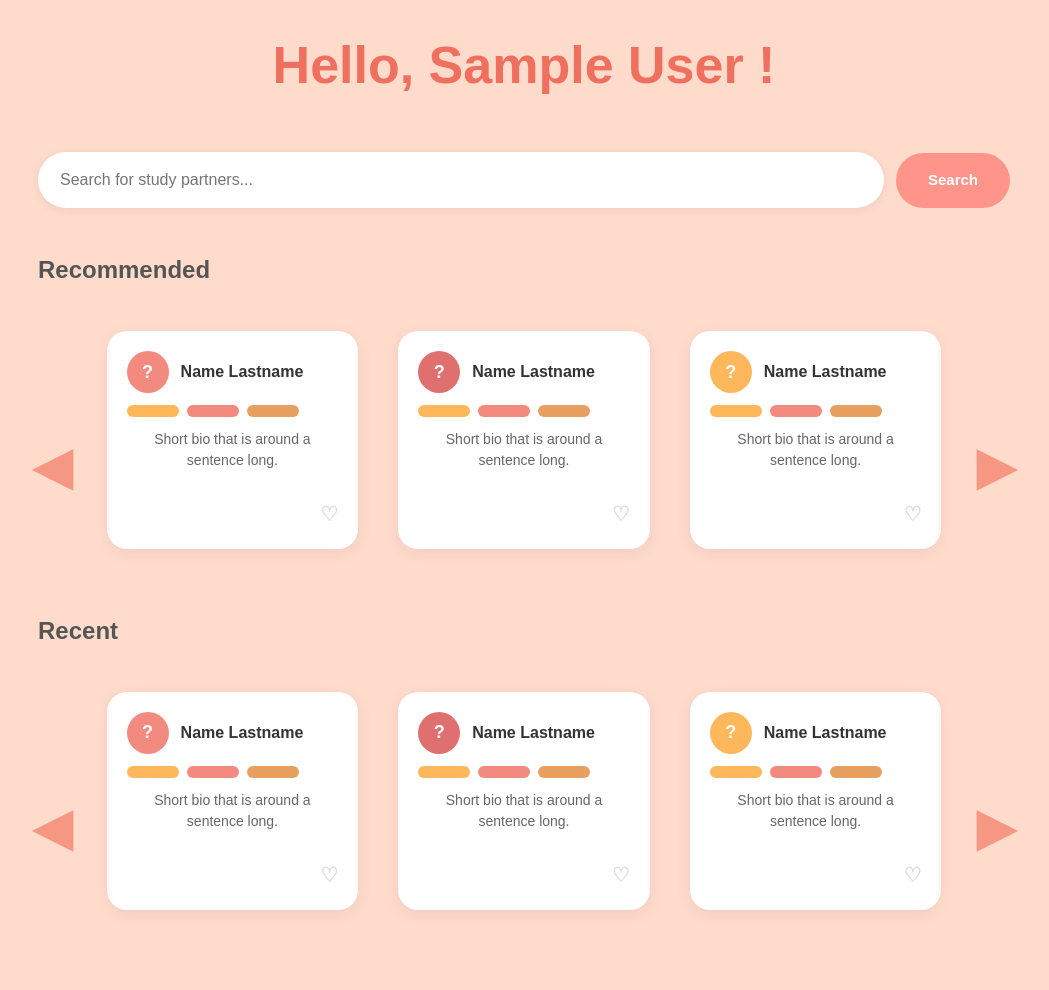
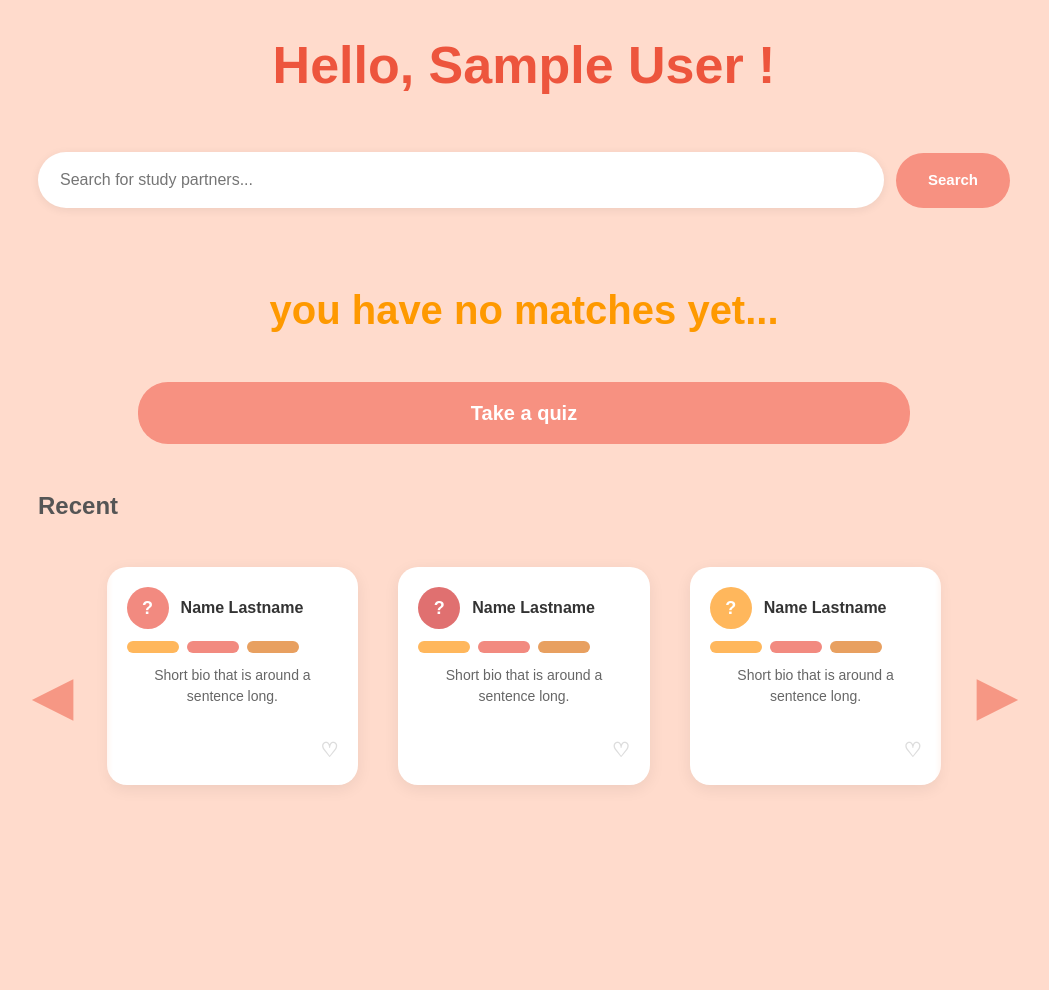
Before and after one commit to TomTran11/CITS3403_AGILE_WEB, a Flask app: page /dashboard in a window 1280 px wide. Shown: the part 98-1088 px from the top of the page, without its empty margins (116-1165 px from the left). After the commit the page ends 883 px from the top, so only its background shows below. Run offline with Flask 3, Linux system fonts and the light colour scheme; the visitor is signed in with stand-in values (Sample User, id 1); tables that the repository leaves empty hold one stand-in row (values such as "Sample post").

Commit message:
fixed multi carousel scrolling and started integrating matching with recommended users

```diff
--- a/web/main/routes.py
+++ b/web/main/routes.py
@@ -4,6 +4,7 @@ from werkzeug.security import check_password_hash, generate_password_hash
 from web import db
 from web.api.models import User, SocialLink, UserBio
 from . import main
+from web.matching.service import find_matches_for_user
 from web.auth.utils import require_login
 
 @main.route('/')
@@ -17,7 +18,14 @@ def landing_page():
 def dashboard():
     username = session.get("user")
     user = User.query.filter_by(username=username).first()
-    return render_template('main/dashboard.html', user=user)
+    threshold = request.args.get("threshold", default=10, type=int)
+
+    #This calls the matching logic in service.py
+    matches = find_matches_for_user(username, threshold)
+    return render_template('main/dashboard.html', user=user, matches=matches)
+
+
+
 
 @main.route('/about')
 def about():
--- a/web/static/css/dashboard.css
+++ b/web/static/css/dashboard.css
@@ -25,7 +25,7 @@
 .dashboard-greeting {
     font-size: 52px;
     font-weight: 800;
-    color: #F07060;
+    color: #ED553D;
     text-align: center;
 }
 
@@ -51,7 +51,7 @@
     width: auto;
     padding: 16px 32px;
     border-radius: 30px;
-    background: #FF958A;
+    background: #F79181;
     color: white;
     font-weight: 700;
     font-size: 15px;
@@ -174,3 +146,29 @@
 .dashboard-content button { width: auto; margin-top: 0 ; }
 .dashboard-content input  { width: auto; margin: 0 ; }
 .search-btn  { width: auto; padding: 16px 32px; border-radius: 30px; }
+
+
+
+
+.carousel-inner{
+    mask-image: linear-gradient(to left,transparent 0%, black 3%, black 97%, transparent 100%);
+    display:flex;
+    text-align: center;
+    justify-content: space-evenly;
+
+
+}
+
+.carousel-item{
+    display:block;
+    margin: 20px;
+    flex: 0 0 calc((100%/3) - 40px);
+}
+
+.carousel-control-prev-icon{
+    margin-right: 200px;
+}
+
+.carousel-control-next-icon {
+    margin-left: 200px;
+}
--- a/web/static/js/carousel.js
+++ b/web/static/js/carousel.js
@@ -5,20 +5,18 @@ document.querySelectorAll(".carousel").forEach(carousel => {
     const items = carousel.querySelectorAll(".carousel-item");
     const prev = carousel.querySelectorAll(".carousel-control-prev-icon");
     const next = carousel.querySelectorAll(".carousel-control-next-icon");
+    const initClasses = Array.from(carousel.classList)
+    const loop = initClasses.includes("loop");
+    const animation = initClasses.includes("animation");
+
+
 
     // VARIABLE DEFINITIONS //
     let current = 0;
     let upcoming = 0;
     let ready = true;
-    let loop = false;
-    if (Array.from(carousel.classList).includes("loop")){
-        loop = true;
-    }
 
-    let animation = false; //when false, none of the animation related class changes are applied
-    if (Array.from(carousel.classList).includes("animation")){
-        animation = true;
-    }
+
 
     /*
     * this function is used to hide a carousel item to either the left or right
@@ -94,11 +92,12 @@ document.querySelectorAll(".carousel").forEach(carousel => {
     * this function moves carousel items on click of previous button
     */
     $(prev).on('click', function(){
+
         //return if not ready
         if (ready!=true){
             return
         }
-        if (current != 0){
+        if (current > 0){
             upcoming = current - 1;
             hide('left');
             show('right');
@@ -111,18 +110,18 @@ document.querySelectorAll(".carousel").forEach(carousel => {
                 show('right');
             }
         }
-
     });
 
     /*
     * this function moves carousel items on click of next button
     */
     $(next).on('click', function(){
+
         //return if not ready
         if (ready!=true){
             return
         }
-        if (current != items.length - 1){
+        if (current < items.length - 1){
             upcoming = current + 1;
             hide('right');
             show('left');
@@ -130,7 +129,7 @@ document.querySelectorAll(".carousel").forEach(carousel => {
         else{
             // only wrap backwards if looping is allowed
             if (loop == true){
-                upcoming = 0
+                upcoming = 0;
                 hide('right');
                 show('left');
             }
--- a/web/static/js/multi_carousel.js
+++ b/web/static/js/multi_carousel.js
@@ -9,16 +9,23 @@ document.querySelectorAll(".carousel").forEach(carousel => {
     let carousel_width = $(inner)[0].scrollWidth;
     let card_width = $(items).width()+40;
     let scroll_pos = 0;
+    let current = 0
 
 
     $(next).on('click', function(){
-        scroll_pos += card_width;
-        $(inner).animate({scrollLeft: scroll_pos}, 600);
+        if (current < items.length-3){
+            scroll_pos += card_width;
+            $(inner).animate({scrollLeft: scroll_pos}, 600);
+            current += 1;
+        }
     });
 
     $(prev).on('click', function(){
-        scroll_pos -= card_width;
-        $(inner).animate({scrollLeft: scroll_pos}, 600);
+        if (current > 0){
+            scroll_pos -= card_width;
+            $(inner).animate({scrollLeft: scroll_pos}, 600);
+            current -= 1;
+        }
     });
 
 });
--- a/web/templates/main/dashboard.html
+++ b/web/templates/main/dashboard.html
@@ -7,39 +7,9 @@
 
 
 
-
-    <link rel="stylesheet" href="https://cdn.jsdelivr.net/npm/bootstrap@4.4.1/dist/css/bootstrap.min.css" integrity="sha384-Vkoo8x4CGsO3+Hhxv8T/Q5PaXtkKtu6ug5TOeNV6gBiFeWPGFN9MuhOf23Q9Ifjh" crossorigin="anonymous">
     <link rel="stylesheet" href="{{ url_for('static', filename='css/base.css') }}">
     <link rel="stylesheet" href="{{ url_for('static', filename='css/dashboard.css') }}">
 
-    <style>
-
-        .carousel-inner{
-            mask-image: linear-gradient(to left,transparent 0%, black 3%, black 97%, transparent 100%);
-            display:flex;
-            text-align: center;
-            justify-content: space-evenly;
-
-
-        }
-
-        .carousel-item{
-            display:block;
-            margin: 20px;
-            flex: 0 0 calc((100%/3) - 40px);
-        }
-
-        .carousel-control-prev-icon{
-            margin-right: 200px;
-        }
-
-        .carousel-control-next-icon {
-            margin-left: 200px;
-        }
-
-
-
-    </style>
 {% endblock %}
 
 
@@ -67,14 +37,21 @@
     <!-- RECOMMENDED -->
 
     <section class="dash-section">
+        {% if matches|length == 0 %}
+            <h2 class = "dashboard-greeting" style = "font-size: 40px; margin: 30px; color:#FE9900"> you have no matches yet... </h2>
+            <button class="search-btn" style = "font-size: 20px; margin-left: 100px; margin-right: 100px; ">Take a quiz</button>
+        {% else %}
+
         <h2 class="dash-section-title">Recommended</h2>
 
-        <div id="recommendedCarousel" class="carousel" data-ride="carousel" data-wrap="false" style="width: 90%; align-self: center;">
+        <div id="dashRecommendedCarousel" class="carousel" data-ride="carousel" data-wrap="false" style="width: 90%; align-self: center;">
 
 
             <div class="carousel-inner">
 
-                {% for i in range(10) %}
+
+                {% for i in range(matches|length) %}
+
                 {% if i == 0 %}
                 <div class="carousel-item active">
                 {% else %}
@@ -85,7 +62,7 @@
 
                         <div class="user-card-header">
                             <div class="user-card-avatar" style="background: {{ ['#F28A80','#e07070','#FFB75C'][i] }}">?</div>
-                            <span class="user-card-name">Name Lastname</span>
+                            <span class="user-card-name">{{ matches[i].username }}</span>
                         </div>
 
                         <div class="user-card-tags">
@@ -100,23 +77,25 @@
 
                 </div>
                 {% endfor %}
+
             </div>
             <a class="carousel-control-prev" href="#recommendedCarousel" role="button" data-slide="prev">
                 <span class="carousel-control-prev-icon" aria-hidden="true"></span>
-                <span class="sr-only">Previous</span>
+
             </a>
             <a class="carousel-control-next" href="#recommendedCarousel" role="button" data-slide="next">
                 <span class="carousel-control-next-icon" aria-hidden="true"></span>
-                <span class="sr-only">Next</span>
+
             </a>
         </div>
+        {% endif %}
 
     </section>
 
     <!-- RECENT -->
     <section class="dash-section">
         <h2 class="dash-section-title">Recent</h2>
-        <div id="recentCarousel" class="carousel" data-ride="carousel" data-wrap="false" style="width: 90%; align-self: center;">
+        <div id="dashRecentCarousel" class="carousel" data-ride="carousel" data-wrap="false" style="width: 90%; align-self: center;">
 
             <div class="carousel-inner">
 
@@ -149,11 +128,11 @@
             </div>
             <a class="carousel-control-prev" href="#recentCarousel" role="button" data-slide="prev">
                 <span class="carousel-control-prev-icon" aria-hidden="true"></span>
-                <span class="sr-only">Previous</span>
+
             </a>
             <a class="carousel-control-next" href="#recentCarousel" role="button" data-slide="next">
                 <span class="carousel-control-next-icon" aria-hidden="true"></span>
-                <span class="sr-only">Next</span>
+
             </a>
         </div>
     </section>
```
Also changed, not shown: other parts of web/static/css/dashboard.css (+1 -29 lines).
